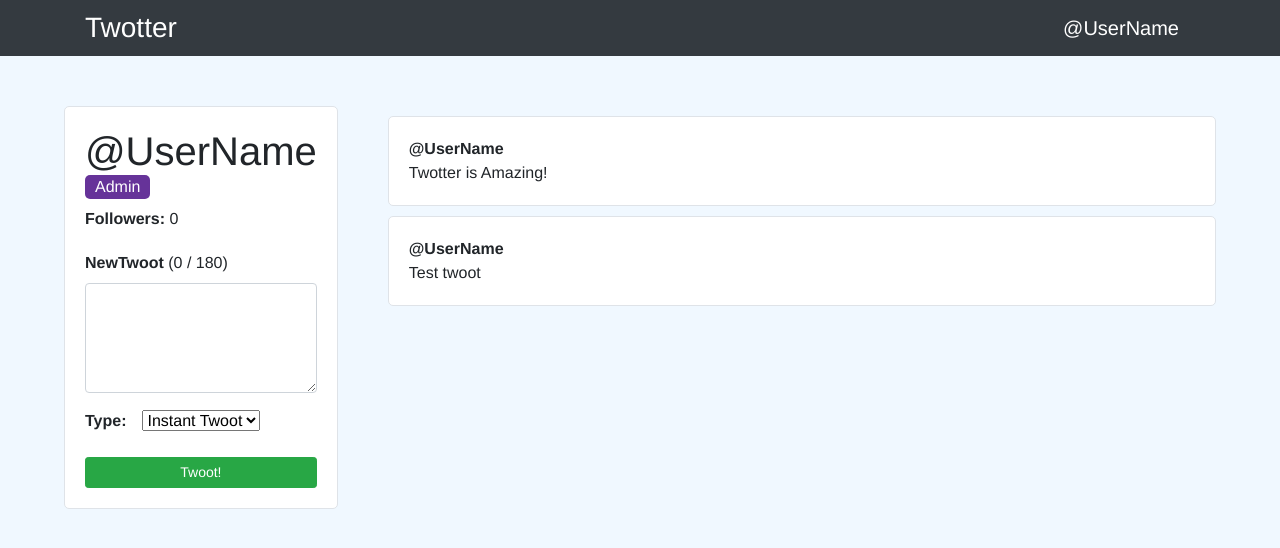
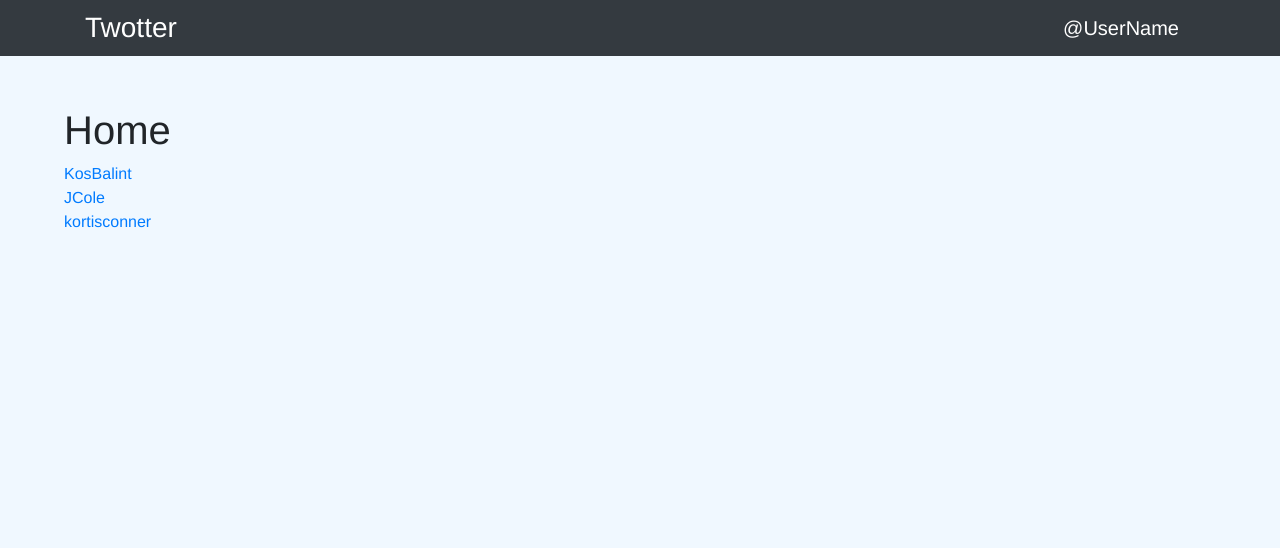
Before and after one commit to KostyalBalint/twotter-vue-tutorial, a Vue app: page / in a window 1280 px wide. Shown: the top 548 px of the page. Built offline with nearby package versions, Linux system fonts and the light colour scheme.

Commit message:
Router and router guard

```diff
--- a/package.json
+++ b/package.json
@@ -11,11 +11,13 @@
     "core-js": "^3.6.5",
     "node-sass": "^5.0.0",
     "sass-loader": "^10.1.1",
-    "vue": "^3.0.0"
+    "vue": "^3.0.0",
+    "vue-router": "^4.0.0-0"
   },
   "devDependencies": {
     "@vue/cli-plugin-babel": "~4.5.0",
     "@vue/cli-plugin-eslint": "~4.5.0",
+    "@vue/cli-plugin-router": "^4.5.11",
     "@vue/cli-service": "~4.5.0",
     "@vue/compiler-sfc": "^3.0.0",
     "babel-eslint": "^10.1.0",
--- a/src/App.vue
+++ b/src/App.vue
@@ -2,22 +2,20 @@
   <div id="app">
     <nav class="navbar navbar-light bg-dark">
       <div class="container">
-        <h3 class="text-white mb-0">Twotter</h3>
+        <router-link to="/">
+          <h3 class="text-white mb-0">Twotter</h3>
+        </router-link>
         <span class="navbar-brand mb-0 h1 text-white">@{{ user.username }}</span>
       </div>
     </nav>
-    <UserProfile/>
+    <router-view/>
   </div>
   <link rel="stylesheet" href="https://stackpath.bootstrapcdn.com/bootstrap/4.5.2/css/bootstrap.min.css" integrity="sha384-JcKb8q3iqJ61gNV9KGb8thSsNjpSL0n8PARn9HuZOnIxN0hoP+VmmDGMN5t9UJ0Z" crossorigin="anonymous">
 </template>
 
 <script>
-import UserProfile from "./components/UserProfile";
 export default {
   name: 'App',
-  components: {
-    UserProfile
-  },
   data() {
     return {
       user: {
--- /dev/null
+++ b/src/assets/users.js
@@ -0,0 +1,34 @@
+export const users = [
+    {
+      "id": 1,
+      "username": "KosBalint",
+      "firstName": "Balint",
+      "lastName": "Kostyal",
+      "email": "kostyal.balint@icloud.com",
+      "isAdmin": true,
+      "twootes": [
+        { "id": 1, "content": "This is cool!!"},
+        { "id": 2, "content": "Make something awesome"}
+      ]
+    },
+    {
+      "id": 2,
+      "username": "JCole",
+      "firstName": "J.",
+      "lastName": "Cole",
+      "email": null,
+      "isAdmin": false,
+      "twootes": []
+    },
+    {
+      "id": 3,
+      "username": "kortisconner",
+      "firstName": "Kortis",
+      "lastName": "Conner",
+      "email": null,
+      "isAdmin": false,
+      "twootes": [
+        { "id":  1, "content":  "My first twoot"}
+      ]
+    }
+  ];
--- a/src/main.js
+++ b/src/main.js
@@ -1,4 +1,5 @@
 import { createApp } from 'vue'
 import App from './App.vue'
+import router from './router'
 
-createApp(App).mount('#app')
+createApp(App).use(router).mount('#app')
--- /dev/null
+++ b/src/router/index.js
@@ -0,0 +1,39 @@
+import { createRouter, createWebHistory } from 'vue-router'
+import Home from '../views/Home.vue'
+import Admin from "../views/Admin";
+import UserProfile from "../views/UserProfile";
+
+const routes = [
+  {
+    path: '/',
+    name: 'Home',
+    component: Home
+  },{
+    path: '/user/:userId',
+    name: 'UserProfile',
+    component: UserProfile
+  },
+  {
+    path: '/admin',
+    name: 'Admin',
+    component: Admin,
+    meta: {
+      requiresAdmin: true
+    }
+  }
+];
+
+const router = createRouter({
+  history: createWebHistory(),
+  routes
+});
+
+router.beforeEach(async (to, from, next) => {
+  const isAdmin = true;
+  const requireAdmin = to.matched.some(record => record.meta.requiresAdmin);
+
+  if(requireAdmin && !isAdmin) next({ name: 'Home' })
+  else next();
+})
+
+export default router
--- a/src/styles/base.scss
+++ b/src/styles/base.scss
@@ -1,3 +1,7 @@
 body{
   margin: 0;
 }
+
+h3{
+  text-decoration: none;
+}
--- /dev/null
+++ b/src/views/Admin.vue
@@ -0,0 +1,20 @@
+<template>
+    <div class="admin">
+        <h1>Admin</h1>
+    </div>
+</template>
+
+<script>
+  export default {
+    name: "Admin",
+    setup() {
+
+    }
+  }
+</script>
+
+<style scoped>
+    .admin{
+        padding: 50px 5%;
+    }
+</style>
--- /dev/null
+++ b/src/views/Home.vue
@@ -0,0 +1,36 @@
+<template>
+  <div class="home">
+    <h1>Home</h1>
+    <div class="users-list">
+      <router-link v-for="user in users"
+                   :to="{ name: 'UserProfile', params: {userId: user.id}}"
+                   :key="user.id">
+        {{ user.username }}
+      </router-link>
+    </div>
+  </div>
+</template>
+
+<script>
+import { users } from "../assets/users";
+
+export default {
+  name: 'Home',
+  setup() {
+    return {
+      users
+    }
+  }
+}
+</script>
+
+<style lang="scss" scoped>
+  .home{
+    padding: 50px 5%;
+
+    .users-list{
+      display: flex;
+      flex-direction: column;
+    }
+  }
+</style>
--- a/src/components/UserProfile.vue
+++ b/src/views/UserProfile.vue
@@ -2,6 +2,7 @@
     <div class="user-profile">
         <div class="user-profile__user-panel">
             <h1 class="user-profile__username">@{{ state.user.username }}</h1>
+            <h2> {{ userId}}</h2>
             <div class="user-profile__admin-badge" v-if="state.user.isAdmin">
                 Admin
             </div>
@@ -21,27 +22,21 @@
 </template>
 
 <script>
-import { reactive } from 'vue';
-import TwootItem from "./TwootItem";
-import CreateTwootPanel from "./CreateTwootPanel";
+import { reactive, computed } from 'vue';
+import { useRoute } from 'vue-router';
+import TwootItem from "../components/TwootItem";
+import { users } from "../assets/users";
+import CreateTwootPanel from "../components/CreateTwootPanel";
   export default {
     name: "UserProfile",
     components: { TwootItem, CreateTwootPanel },
     setup(){
+        const route = useRoute();
+        const userId = computed(() => route.params.userId );
+
         const state = reactive({
           followers: 0,
-          user: {
-            id: 1,
-            username: 'UserName',
-            firstName: 'User',
-            lastName: 'Name',
-            email: 'user.name@email.com',
-            isAdmin: true,
-            twootes: [
-              { id: 1, content: 'Twotter is Amazing!'},
-              { id: 2, content: 'Test twoot'},
-            ]
-          }
+          user: users[userId.value - 1] || users[0]
         });
 
         function addTwoot(twoot) {
@@ -53,7 +48,8 @@
 
         return {
           state,
-          addTwoot
+          addTwoot,
+          userId
         }
     }
   }
```
Also changed, not shown: src/assets/users.json (deleted), 1 other file (tests, documents, lock files or other folders).
